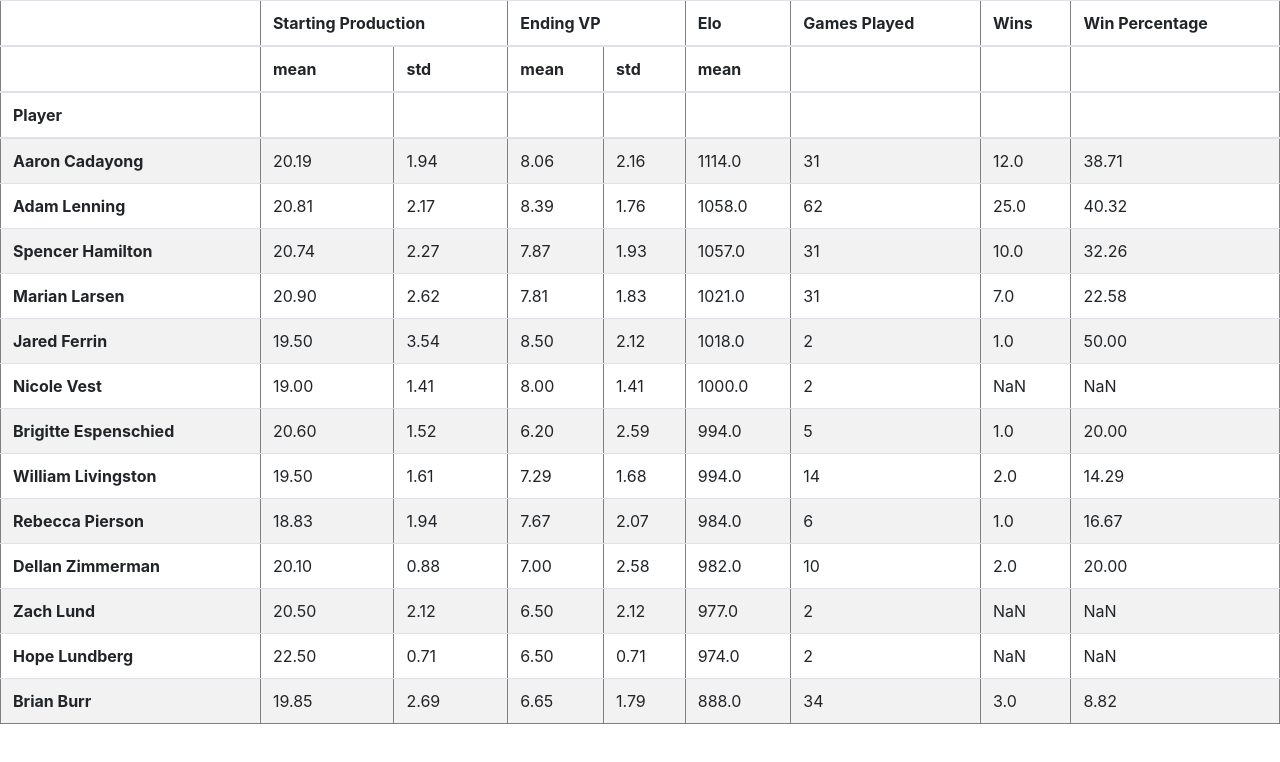
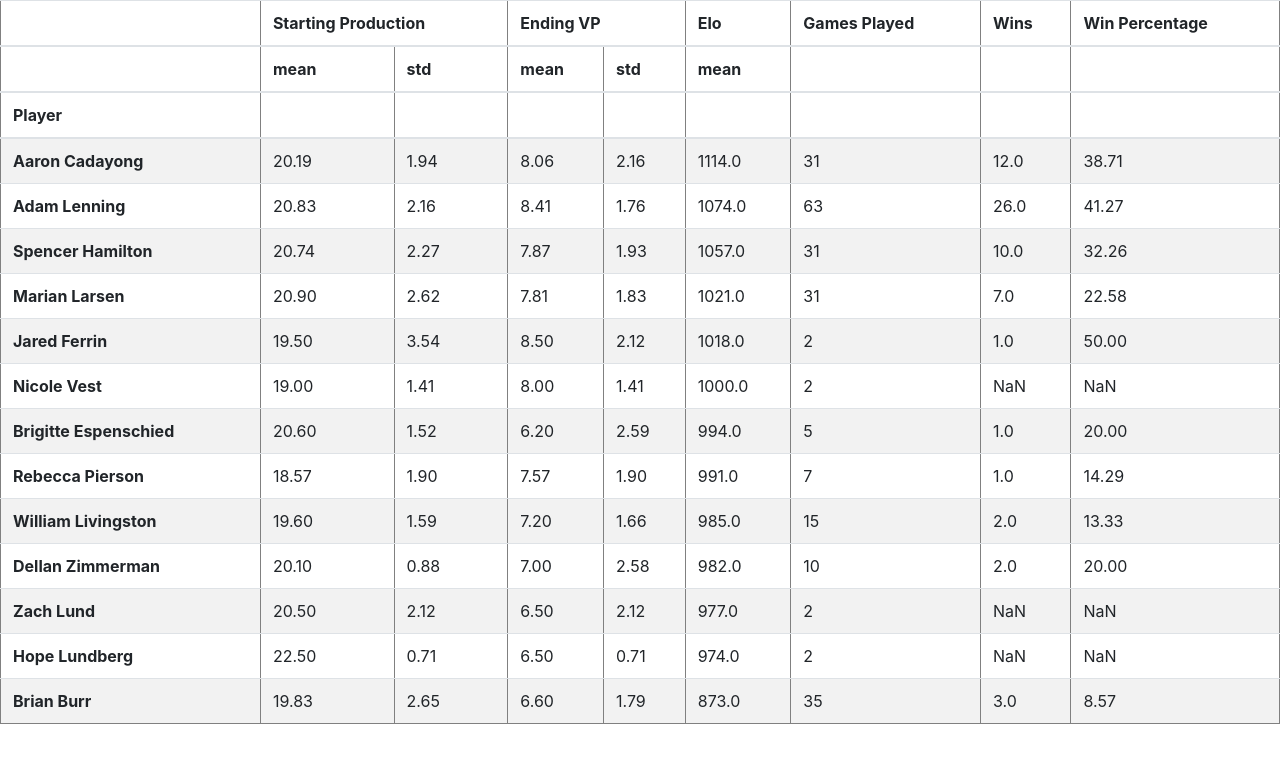
Before and after one commit to AdamLenning/sheets-catan, a plain HTML site: page index.html in a window 1280 px wide. Drawn offline with nearby package versions, Linux system fonts and the light colour scheme.

Commit message:
added 10-10 game

```diff
--- a/index.html
+++ b/index.html
@@ -47,14 +47,14 @@
     </tr>
     <tr>
       <th>Adam Lenning</th>
-      <td>20.81</td>
-      <td>2.17</td>
-      <td>8.39</td>
+      <td>20.83</td>
+      <td>2.16</td>
+      <td>8.41</td>
       <td>1.76</td>
-      <td>1058.0</td>
-      <td>62</td>
-      <td>25.0</td>
-      <td>40.32</td>
+      <td>1074.0</td>
+      <td>63</td>
+      <td>26.0</td>
+      <td>41.27</td>
     </tr>
     <tr>
       <th>Spencer Hamilton</th>
@@ -112,26 +112,26 @@
       <td>20.00</td>
     </tr>
     <tr>
-      <th>William Livingston</th>
-      <td>19.50</td>
-      <td>1.61</td>
-      <td>7.29</td>
-      <td>1.68</td>
-      <td>994.0</td>
-      <td>14</td>
-      <td>2.0</td>
+      <th>Rebecca Pierson</th>
+      <td>18.57</td>
+      <td>1.90</td>
+      <td>7.57</td>
+      <td>1.90</td>
+      <td>991.0</td>
+      <td>7</td>
+      <td>1.0</td>
       <td>14.29</td>
     </tr>
     <tr>
-      <th>Rebecca Pierson</th>
-      <td>18.83</td>
-      <td>1.94</td>
-      <td>7.67</td>
-      <td>2.07</td>
-      <td>984.0</td>
-      <td>6</td>
-      <td>1.0</td>
-      <td>16.67</td>
+      <th>William Livingston</th>
+      <td>19.60</td>
+      <td>1.59</td>
+      <td>7.20</td>
+      <td>1.66</td>
+      <td>985.0</td>
+      <td>15</td>
+      <td>2.0</td>
+      <td>13.33</td>
     </tr>
     <tr>
       <th>Dellan Zimmerman</th>
@@ -168,14 +168,14 @@
     </tr>
     <tr>
       <th>Brian Burr</th>
-      <td>19.85</td>
-      <td>2.69</td>
-      <td>6.65</td>
+      <td>19.83</td>
+      <td>2.65</td>
+      <td>6.60</td>
       <td>1.79</td>
-      <td>888.0</td>
-      <td>34</td>
+      <td>873.0</td>
+      <td>35</td>
       <td>3.0</td>
-      <td>8.82</td>
+      <td>8.57</td>
     </tr>
   </tbody>
 </table>
```
Also changed, not shown: 1 other file.
